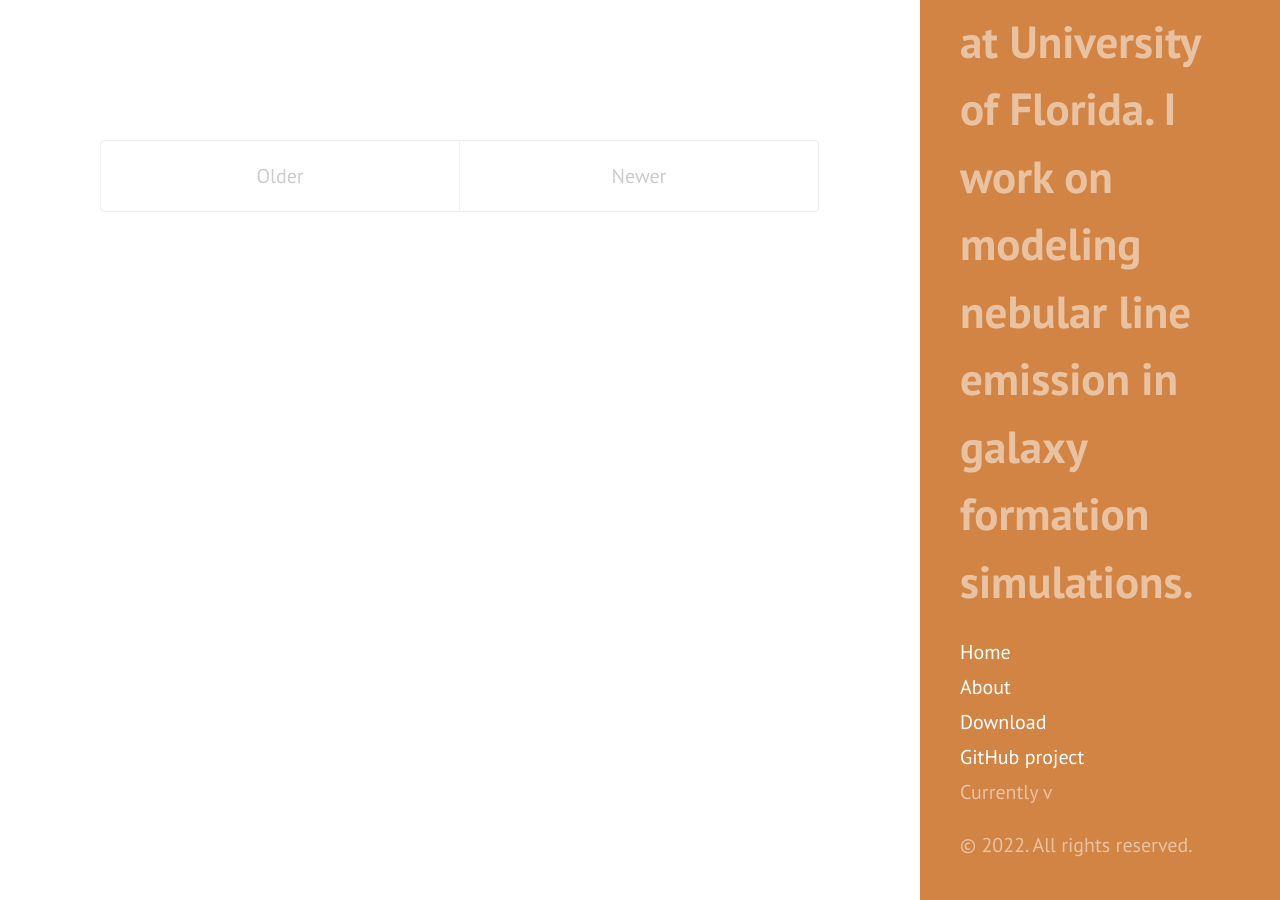
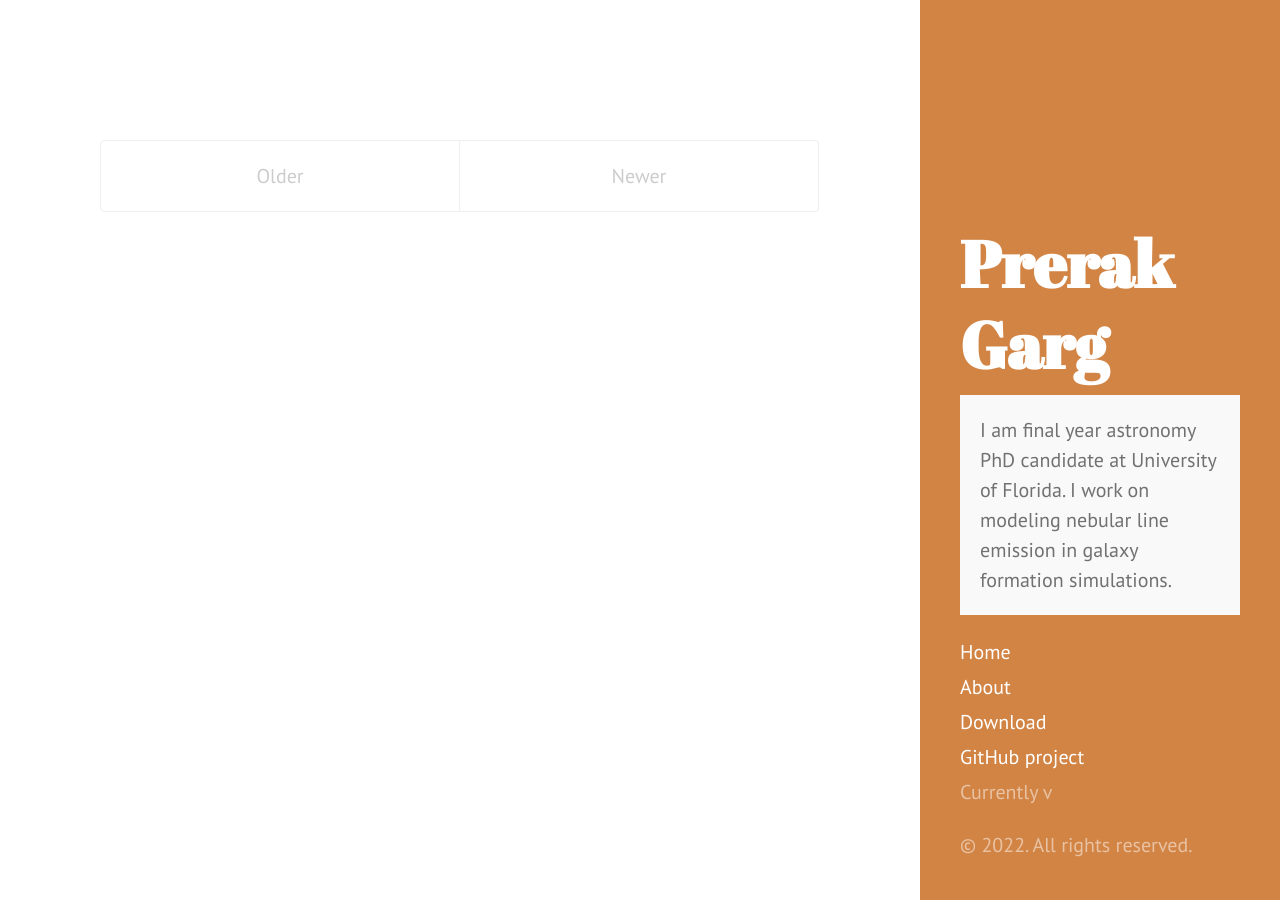
Before and after one commit to prerakgarg07/prerakgarg07.github.io_hyde, a Jekyll site: the page built from index.html, in a window 1280 px wide. Built offline with Jekyll 4.4.1, drawn with Linux system fonts in a browser that asks for light colours; Markdown is read by kramdown in place of the engine named in the settings.

Commit message:
Update sidebar.html

```diff
--- a/_includes/sidebar.html
+++ b/_includes/sidebar.html
@@ -6,7 +6,7 @@
           {{ site.title }}
         </a>
       </h1>
-      <p class="lead">{{ site.description }}</p>
+      <p class="message">{{ site.description }}</p>
     </div>
 
     <nav class="sidebar-nav">
```
